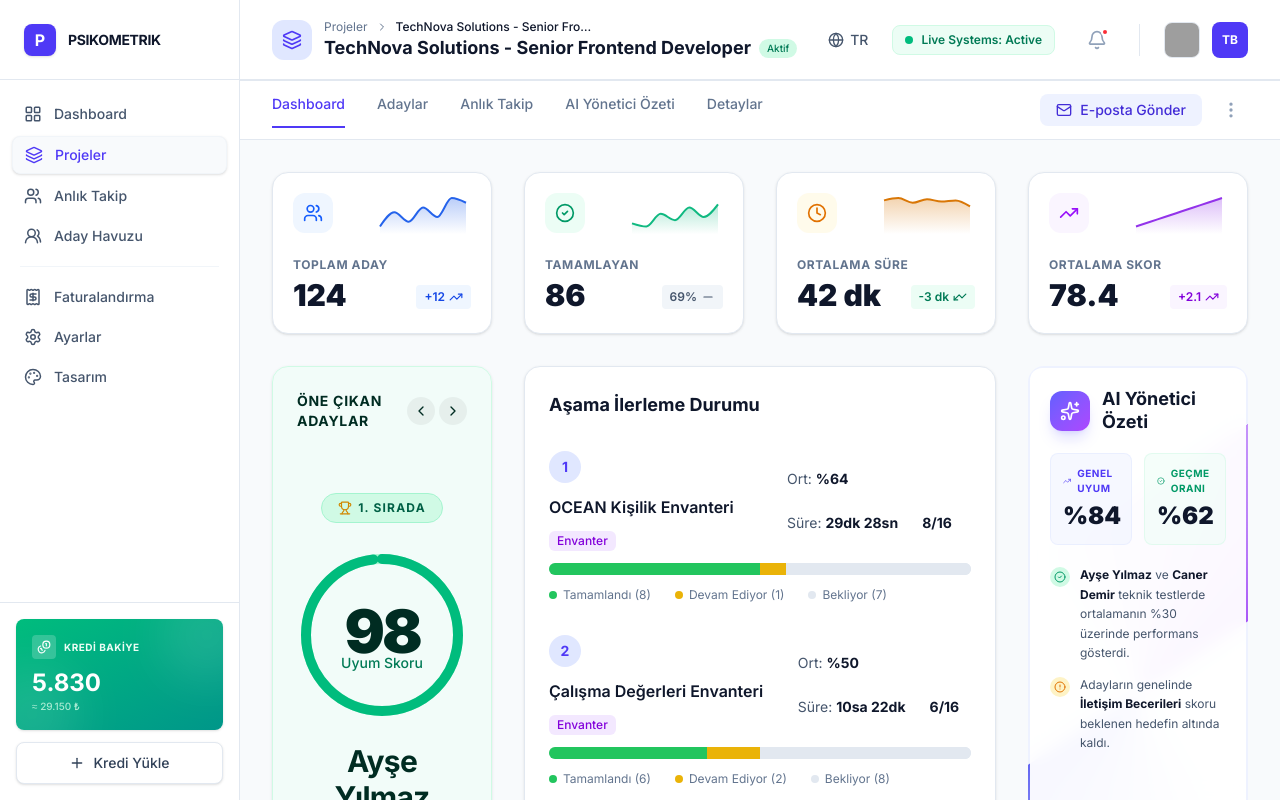
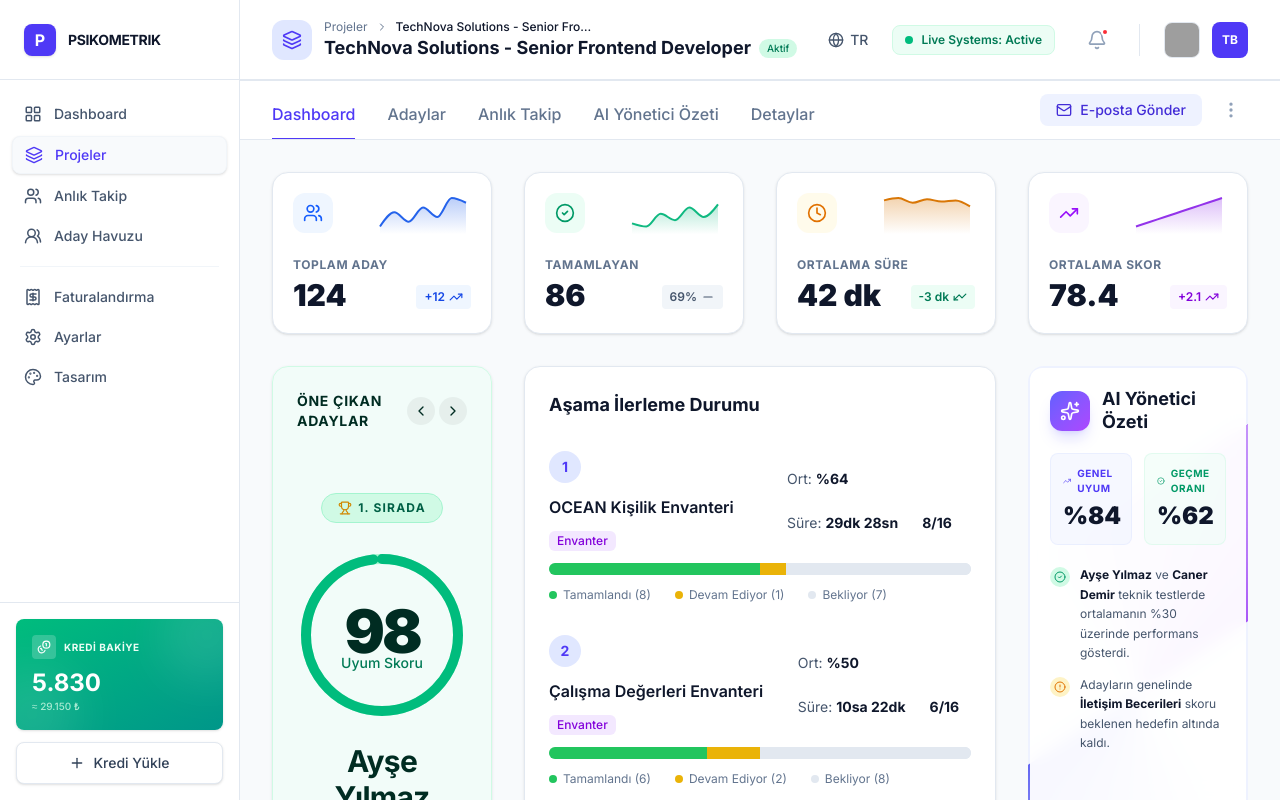
Before and after one commit to bekovisin/talentcooker-hr-dashboard-remix, a Next.js app: page /projects/1 in a window 1280 px wide. Built offline with nearby package versions, Linux system fonts and the light colour scheme; grey boxes are pictures that could not be loaded.

Commit message:
Fix tab bar layout: center text and align border overlay

```diff
--- a/app/projects/page.tsx
+++ b/app/projects/page.tsx
@@ -363,13 +363,13 @@
           </header>
 
           {/* Tabs Menu & Controls */}
-          <div className="pr-4 pl-16 lg:px-8 pt-3 flex items-end justify-between overflow-x-auto no-scrollbar pb-3">
+          <div className="pr-4 pl-16 lg:px-8 pt-3 flex items-end justify-between overflow-x-auto no-scrollbar">
             <div className="flex gap-6 -mb-[1px]">
               {['Tümü', 'Aktif', 'Durduruldu', 'Tamamlandı', 'Arşiv'].map((tab) => (
                 <button
                   key={tab}
                   onClick={() => setFilter(tab as any)}
-                  className={`pb-3 text-sm font-medium border-b-2 transition-colors whitespace-nowrap ${filter === tab ? 'border-indigo-600 text-indigo-600' : 'border-transparent text-slate-500 hover:text-slate-700 hover:border-slate-300'}`}
+                  className={`pb-3 text-base font-medium border-b-2 transition-colors whitespace-nowrap ${filter === tab ? 'border-indigo-600 text-indigo-600' : 'border-transparent text-slate-500 hover:text-slate-700 hover:border-slate-300'}`}
                 >
                   {tab}
                 </button>
@@ -377,7 +377,7 @@
             </div>
 
             {/* Controls */}
-            <div className="flex items-center gap-3">
+            <div className="flex items-center gap-3 pb-3">
               {/* Sorting */}
               <DropdownMenu.Root>
                 <DropdownMenu.Trigger asChild>
--- a/components/projects/detail/ProjectDetailContent.tsx
+++ b/components/projects/detail/ProjectDetailContent.tsx
@@ -24,13 +24,13 @@
       <ProjectHeader projectId={projectId} />
 
       {/* Tabs Menu & Controls */}
-      <div className="px-4 pl-16 lg:px-8 pt-3 border-b border-slate-200 bg-white shrink-0 flex items-end justify-between overflow-x-auto no-scrollbar pb-3">
+      <div className="px-4 pl-16 lg:px-8 pt-3 border-b border-slate-200 bg-white shrink-0 flex items-end justify-between overflow-x-auto no-scrollbar">
         <div className="flex gap-6 sm:gap-8 -mb-[1px]">
           {tabs.map((tab) => (
             <button
               key={tab.id}
               onClick={() => setActiveTab(tab.id)}
-              className={`pb-3 text-sm font-medium border-b-2 transition-colors whitespace-nowrap ${activeTab === tab.id
+              className={`pb-3 text-base font-medium border-b-2 transition-colors whitespace-nowrap ${activeTab === tab.id
                 ? 'border-indigo-600 text-indigo-600'
                 : 'border-transparent text-slate-500 hover:text-slate-700 hover:border-slate-300'
                 }`}
@@ -41,7 +41,7 @@
         </div>
 
         {/* Action Controls */}
-        <div className="flex items-center gap-2 sm:gap-3">
+        <div className="flex items-center gap-2 sm:gap-3 pb-3">
           <button className="flex-1 sm:flex-none flex items-center justify-center gap-2 px-4 py-1.5 bg-indigo-50 text-indigo-700 hover:bg-indigo-100 rounded-lg text-sm font-medium transition-colors">
             <Mail size={16} />
             <span className="inline">E-posta Gönder</span>
```
